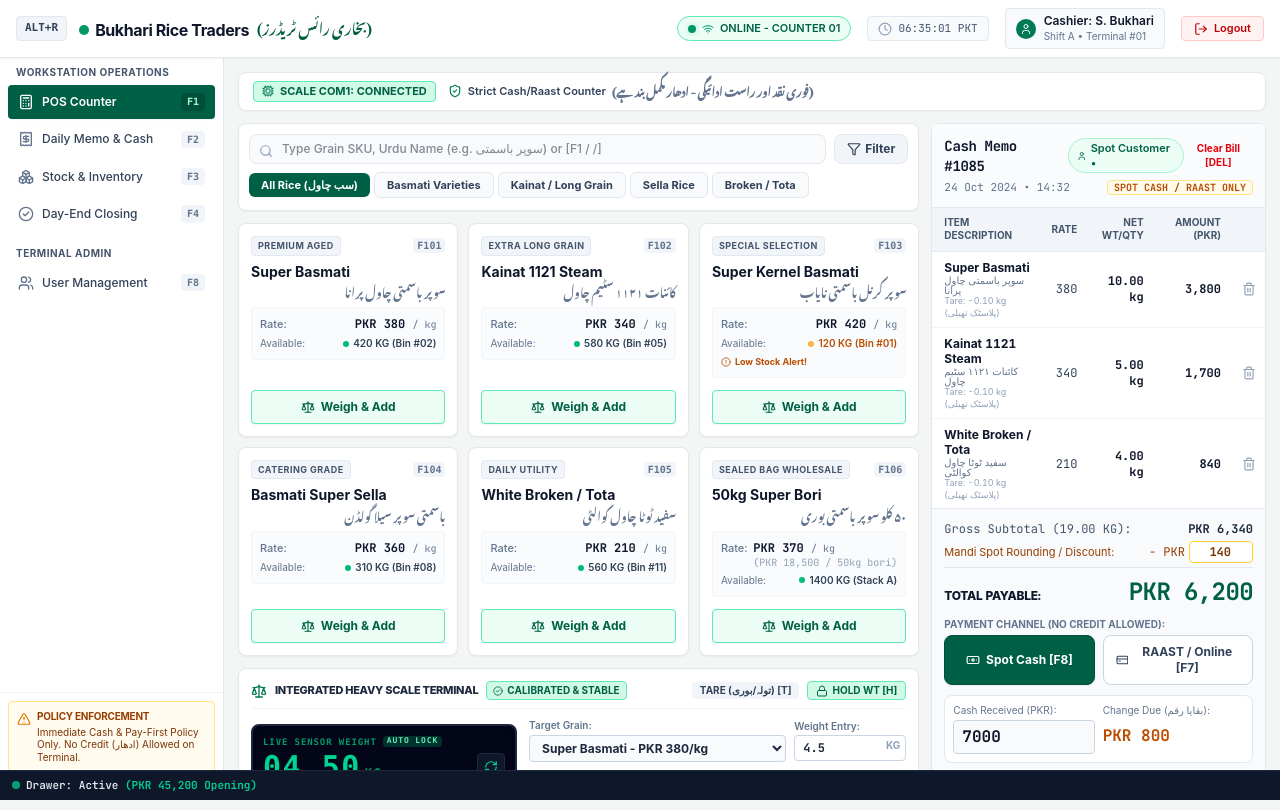
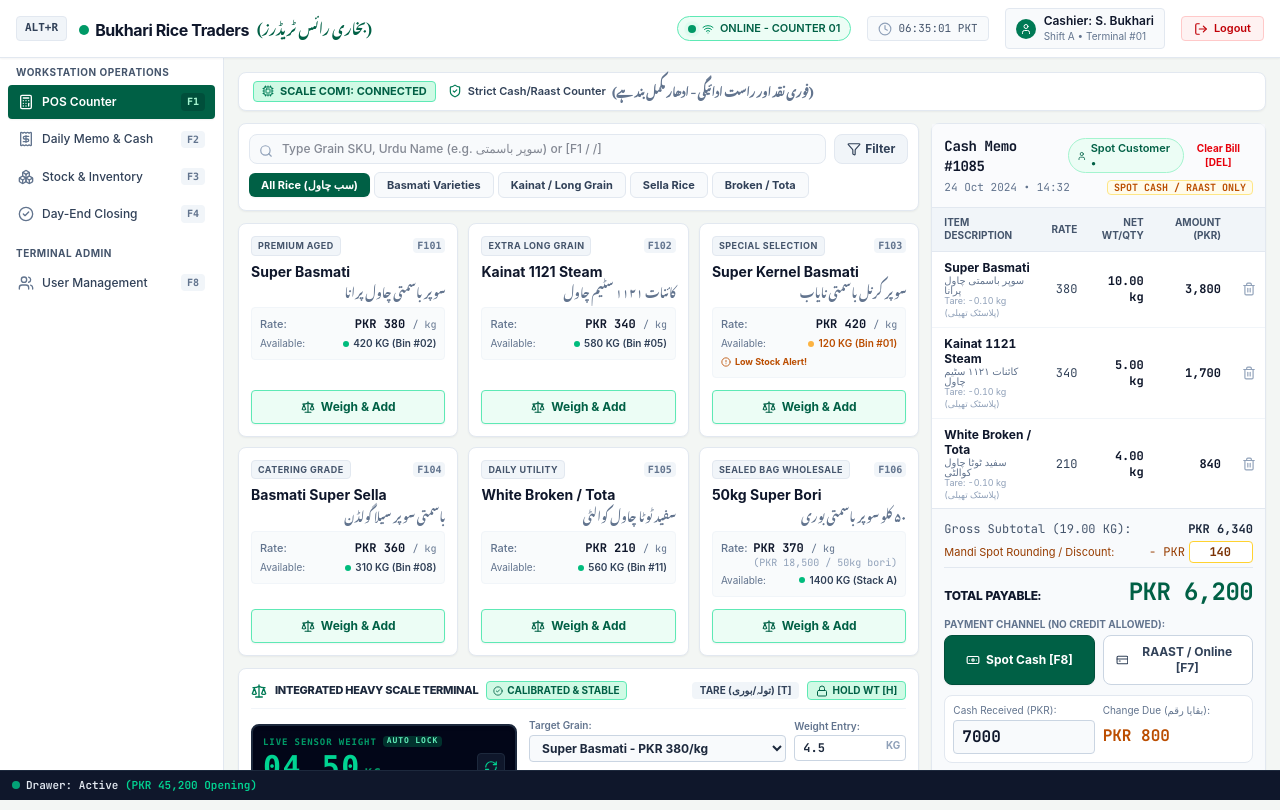
Before and after one commit to hamza1099/Rice-Inventory-System, a React (Vite) app: page / in a window 1280 px wide. Built offline with nearby package versions, Linux system fonts and the light colour scheme; a web font is replaced by a local one.

Commit message:
feat: Remove Policy Enforcement banner from sidebar bottom

```diff
--- a/src/components/common/Sidebar.tsx
+++ b/src/components/common/Sidebar.tsx
@@ -5,8 +5,7 @@ import {
   Receipt,
   Boxes,
   CheckCircle2,
-  Users,
-  AlertTriangle
+  Users
 } from 'lucide-react';
 import { RouteName } from '../../routes/RouteName';
 
@@ -157,23 +156,6 @@ export const Sidebar: React.FC = () => {
           </nav>
         </div>
       </div>
-
-      {/* Strict Policy Enforcement Banner */}
-      <div className="p-2 border-t border-slate-100">
-        <div className="bg-amber-50/80 border border-amber-200 rounded p-2 text-amber-900">
-          <div className="flex items-start space-x-1.5">
-            <AlertTriangle className="w-3.5 h-3.5 text-amber-600 shrink-0 mt-0.5" />
-            <div>
-              <p className="text-[10px] font-bold uppercase tracking-tight text-amber-800">
-                Policy Enforcement
-              </p>
-              <p className="text-[10px] leading-tight text-amber-900 mt-0.5">
-                Immediate Cash & Pay-First Policy Only. No Credit (ادھار) Allowed on Terminal.
-              </p>
-            </div>
-          </div>
-        </div>
-      </div>
     </aside>
   );
 };
```
